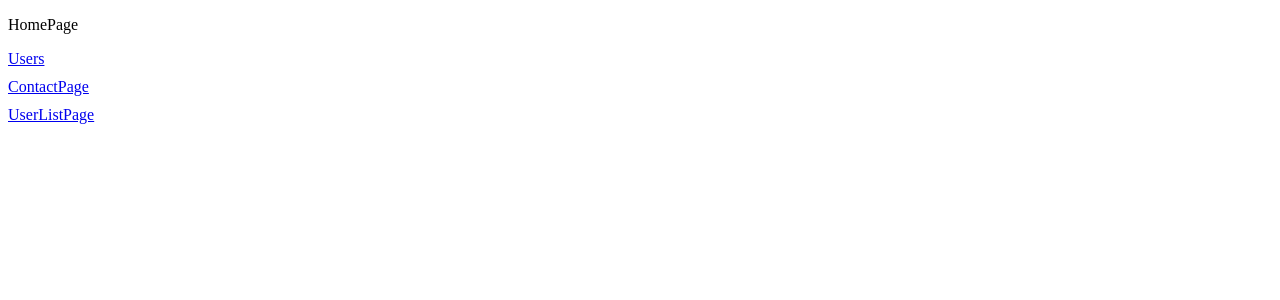
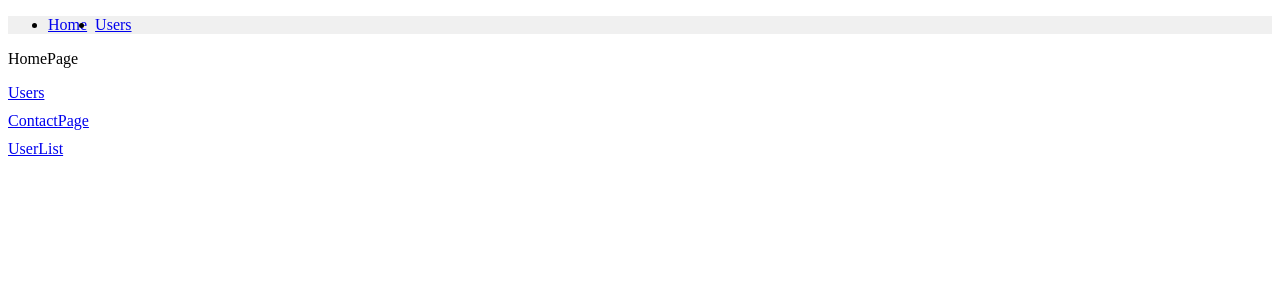
Before and after one commit to Jags2323/RoutingWithReact, a React (Vite) app in the folder RouteWithReact/: page / in a window 1280 px wide. Shown: the top 300 px of the page. Built offline with nearby package versions, Linux system fonts and the light colour scheme.

Commit message:
nested routes

```diff
--- a/RouteWithReact/src/components/HomePage.tsx
+++ b/RouteWithReact/src/components/HomePage.tsx
@@ -12,7 +12,7 @@ const HomePage = () => {
         ContactPage
       </Link>
       <Link to="/users" style={{ display: "block",marginBottom: "10px"  }}>
-        UserListPage
+        UserList
       </Link>
 
       {/* <a href="/users">Users</a> */}
--- /dev/null
+++ b/RouteWithReact/src/components/Layout.tsx
@@ -0,0 +1,15 @@
+import { Outlet } from 'react-router-dom';
+import NavBar from './NavBar';
+
+const Layout = () => {
+  return (
+    <>
+      <NavBar />
+      <div id="main">
+        <Outlet />
+      </div>
+    </>
+  );
+};
+
+export default Layout;
--- /dev/null
+++ b/RouteWithReact/src/components/NavBar.tsx
@@ -0,0 +1,32 @@
+import { NavLink } from 'react-router-dom';
+import { HStack } from '@chakra-ui/react';
+
+const NavBar = () => {
+  return (
+    <nav
+      className="navbar navbar-expand-lg"
+      style={{ background: '#f0f0f0', marginBottom: '1rem' }}
+    >
+      <div className="container-fluid">
+        <div className="collapse navbar-collapse" id="navbarNav">
+          <ul className="navbar-nav">
+            <HStack>
+                <li className="nav-item">
+                  <NavLink to="/" className="nav-link" >
+                    Home
+                  </NavLink>
+                </li>
+                <li className="nav-item" >
+                  <NavLink to="/users" className="nav-link" >
+                    Users
+                  </NavLink>
+                </li>
+            </HStack>
+          </ul>
+        </div>
+      </div>
+    </nav>
+  );
+};
+
+export default NavBar;
--- /dev/null
+++ b/RouteWithReact/src/components/UserDetails.tsx
@@ -0,0 +1,16 @@
+
+const UserDetails = () => {
+    // const param =useParams();
+    // const [searchParams, setSeachParams] = useSearchParams();  // acccess and update query params
+    // console.log(searchParams.toString());
+    // console.log(searchParams.get('name'));
+    // const location = useLocation();
+    // console.log(location);
+
+
+  return (
+    <p>User</p>
+  )
+}
+
+export default UserDetails
--- a/RouteWithReact/src/components/UserDetailsPage.tsx
+++ /dev/null
@@ -1,17 +0,0 @@
-import { useLocation, useParams, useSearchParams } from "react-router-dom";
-
-const UserDetailsPage = () => {
-    const param =useParams();
-    const [searchParams, setSeachParams] = useSearchParams();  // acccess and update query params
-    console.log(searchParams.toString());
-    console.log(searchParams.get('name'));
-    const location = useLocation();
-    console.log(location);
-
-
-  return (
-    <p>User</p>
-  )
-}
-
-export default UserDetailsPage
--- a/RouteWithReact/src/components/UserListPage.tsx
+++ b/RouteWithReact/src/components/UserList.tsx
@@ -1,5 +1,6 @@
 import { Link} from 'react-router-dom'
-const UserListPage = () => {
+
+const UserList = () => {
   const users = [
     { id: 1, name: "Jags" },
     { id: 2, name: "Kittu" },
@@ -16,4 +17,4 @@ const UserListPage = () => {
   );
 };
 
-export default UserListPage;
+export default UserList;
--- /dev/null
+++ b/RouteWithReact/src/components/UsersPage.tsx
@@ -0,0 +1,17 @@
+import { Outlet } from "react-router-dom";
+import UserList from "./UserList";
+
+const UsersPage = () => {
+  return (
+    <div className="row">
+      <div className="col">
+        <UserList />
+      </div>
+      <div className="col">
+        <Outlet/>
+      </div>
+    </div>
+  );
+};
+
+export default UsersPage;
--- a/RouteWithReact/src/routing/routing.tsx
+++ b/RouteWithReact/src/routing/routing.tsx
@@ -1,18 +1,27 @@
 import { createBrowserRouter } from "react-router-dom";
 import HomePage from "../components/HomePage";
-import ListPage from "../components/ListPage";
-import ContactPage from "../components/ContactPage";
-import UserListPage from "../components/UserListPage";
-import UserDetailsPage from "../components/UserDetailsPage";
+import Layout from "../components/Layout";
+import UserList from "../components/UserList";
+import UserDetails from "../components/UserDetails";
+import UsersPage from "../components/UsersPage";
 
 // array of route objects
 // two properties path and element to render in that path
 const router = createBrowserRouter([
-  { path: "/", element: <HomePage /> },
-//   { path: "/users", element: <ListPage /> },
-  { path: "/contact", element: <ContactPage /> },
-  { path: "/users", element: <UserListPage /> },
-  { path: "/users/:id", element: <UserDetailsPage /> },
+  {
+    path: "/",
+    element: <Layout />,
+    children: [
+      { index: true, element: <HomePage /> },
+      //   { path: "/users", element: <ListPage /> },
+      //   { path: "/contact", element: <ContactPage /> },
+      {
+        path: "users",
+        element: <UsersPage />,
+        children: [{ path: ":id", element: <UserDetails /> }],
+      },
+    ],
+  },
 ]);
 
 export default router;
```
